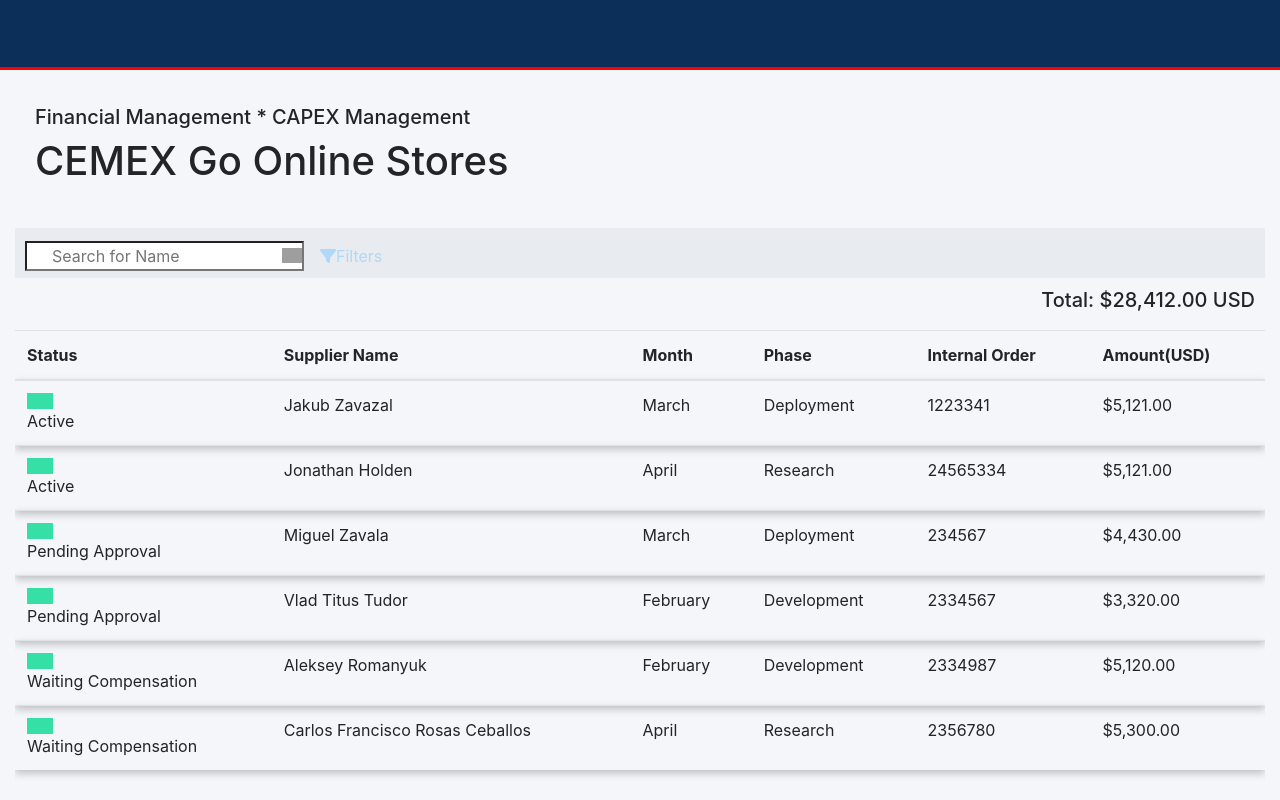
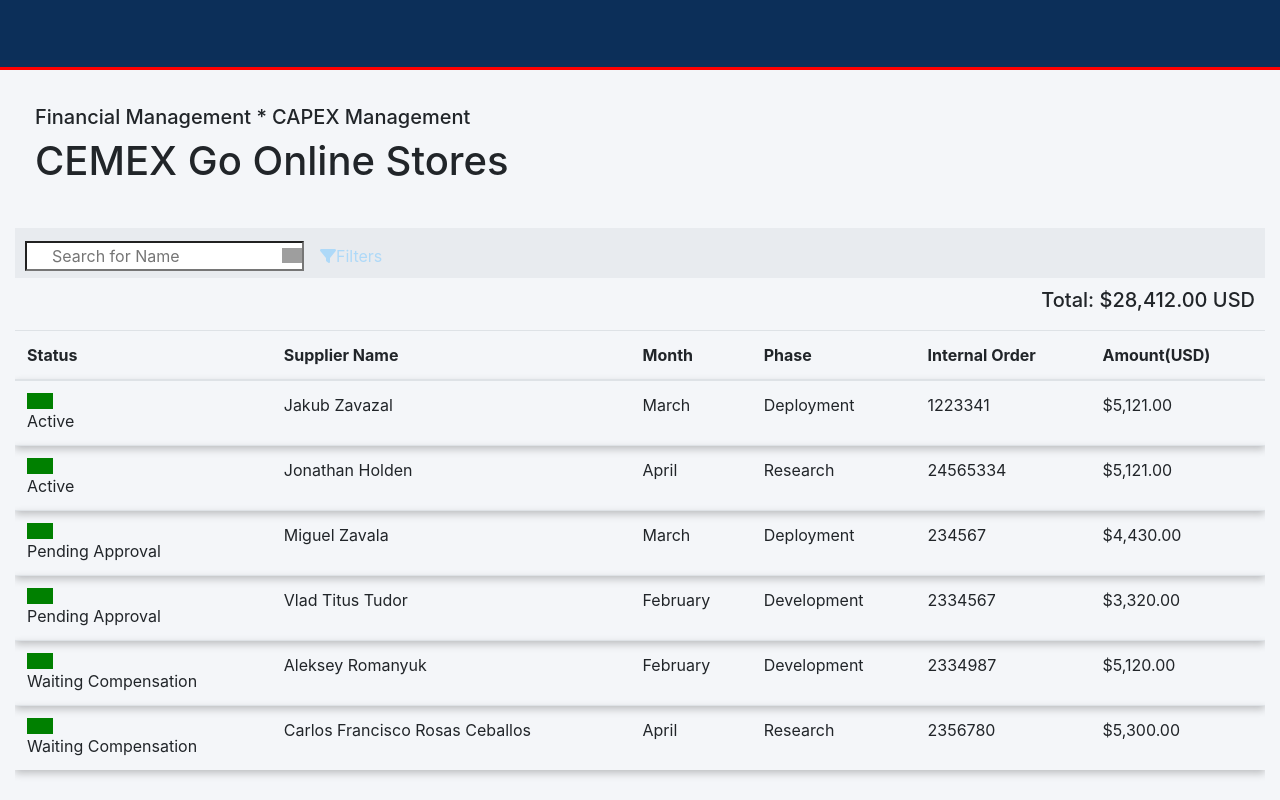
Before and after one commit to ralo44/FrontEndCemex, an Angular app: page / in a window 1280 px wide. Built offline with nearby package versions, Linux system fonts and the light colour scheme; grey boxes are pictures that could not be loaded.

Commit message:
Added dessign and functionality in components

```diff
--- a/src/app/pages/home/home.component.html
+++ b/src/app/pages/home/home.component.html
@@ -1,26 +1,26 @@
+<!-- Header -->
 <nav class="navbar" aria-label="First navbar example"></nav>
-
 <div class="title">
   <h5>Financial Management * CAPEX Management</h5>
   <h1>CEMEX Go Online Stores</h1>
 </div>
 <div class="container-fluid">
-
   <div class="searchContainer">
-    <input #searchText type="text" class="icon" placeholder="Search for Name" (keyup)="onSearch(searchText.value)" list="testList" >
+    <!-- show all names -->
+    <input #searchText type="text" class="icon" placeholder="Search for Name" (keyup)="onSearch(searchText.value)"
+      list="testList">
     <datalist id="testList">
       <option *ngFor="let c of DataList" [ngValue]="c">{{c.supplierName}}</option>
     </datalist>
-    <span (click)="open(modal)" class="openModal"><i class="fas fa-filter"></i>Filters  </span>
+    <span (click)="open(modal)" class="openModal"><i class="fas fa-filter"></i>Filters </span>
   </div>
 </div>
-
+<!-- show data -->
 <div class="container-fluid">
   <div class="total">
-      <h5>Total: {{totalSum(1) | currency }}  USD</h5>
+    <h5>Total: {{totalSum(1) | currency }} USD</h5>
   </div>
   <div class="table-responsive">
-
     <table class="table">
       <thead>
         <tr>
@@ -34,7 +34,9 @@
       </thead>
       <tbody>
         <tr class="tr" *ngFor="let data of displayData">
-            <td> <div class="rectangle"></div>{{data.status}} </td>
+          <td>
+            <div class="rectangle"></div>{{data.status}}
+          </td>
           <td>{{data.supplierName}}</td>
           <td>{{data.month}}</td>
           <td>{{data.phase}}</td>
@@ -43,11 +45,10 @@
         </tr>
       </tbody>
     </table>
-    </div >
+  </div>
 </div>
 
-
-
+<!-- Form modal -->
 <ng-template #modal let-modal>
   <div class="modal-header">
     <h4 class="modal-title" id="modal-basic-title">Filter Expenses</h4>
@@ -56,7 +57,7 @@
     </button>
   </div>
   <div class="modal-body">
-    <form  [formGroup]="Form" id="Form">
+    <form [formGroup]="Form" id="Form">
       <span>Status</span>
       <div class="form-row">
         <label class="checkbox-inline">
@@ -69,36 +70,30 @@
           <input type="checkbox" id="Waiting Compensation" value="Waiting Compensation"> Waiting Compensation
         </label>
       </div>
-
       <div class="form-row">
         <div class="form-group col-md-4">
           <label for="inputState">Phase</label>
-          <select class="form-select" id="phase" formControlName="phase" >
-            <option selected>Select one or more phases</option>
+          <select class="form-select" id="phase" formControlName="phase">
+            <option value="default">Select one or more phases</option>
             <option value="Deployment"> Deployment</option>
             <option value="Development"> Development</option>
             <option value="Research"> Research</option>
           </select>
-
         </div>
         <div class="form-group col-md-4">
           <label for="inputState">Month</label>
-          <select class="form-select" id="month" formControlName="month" >
-            <option selected>Select one or more months</option>
+          <select class="form-select" id="month" formControlName="month">
+            <option value="default">Select one or more months</option>
             <option value="February"> February</option>
-            <option value="March"> March  </option>
-            <option value="April"> April  </option>
+            <option value="March"> March </option>
+            <option value="April"> April </option>
           </select>
-
         </div>
       </div>
     </form>
-
     <div class="modal-footer">
-        <button type="button" class="btn btn-outline-dark"   (click)="modal.dismiss('Cross click')">Cancel</button>
-        <button  class="btn btn-primary" (click)="filter('Research')" (click)="modal.dismiss('Cross click')">Apply</button>
+      <button type="button" class="btn btn-outline-dark" (click)="modal.dismiss('Cross click')">Cancel</button>
+      <button class="btn btn-primary" (click)="filter('Research')" (click)="modal.dismiss('Cross click')">Apply</button>
     </div>
   </div>
-
-
 </ng-template>
--- a/src/app/pages/home/home.component.scss
+++ b/src/app/pages/home/home.component.scss
@@ -1,30 +1,23 @@
 .navbar{
     background-color: #0c2f59;
     height: 70px;
-    // width: 200px;
     border-bottom-style: solid;
     border-color: red;
 }
 .title{
     padding: 5px;
     margin: 30px;
-
 }
 .container{
     margin: 0 30px;
-
 }
 .searchContainer{
     background-color: #e8ebef;
     height: 50px;
     padding: 1% 10px;
-    // padding: 1em;
-
-    // margin: 30px;
     .fas{
         color: #aed9f8;
     }
-
 }
 .icon {
     padding-left: 25px;
@@ -39,51 +32,33 @@
       padding: 1em;
   }
   .total{
-    // display:flex;
-    // justify-content: right;
-    // align-items: right;
-    // text-align: right;
     text-align: right;
     padding:10px;
-
 }
-.table{
-    // margin: 30px;
-
-    .rectangle{
-        width: 26px;
-        height: 16px;
-        background-color: rgb(53, 223, 166);
-        margin: 0 0;
-    // flex-direction: column;
-
-
-
-    }
-
+.rectangle{
+    width: 26px;
+    height: 16px;
+    background-color: rgb(53, 223, 166);
+    margin: 0 0;
 }
 .tr{
     padding: 1em;
     margin: 1px 30px;
-    // background-color:aliceblue;
     box-shadow: rgba(0, 0, 0, 0.24) 0px 3px 8px;
 }
-
 .form{
     display: flex;
 }
-modal{
+.modal{
     .modal-header{
         border: 0;
     }
     .modal-footer{
         border: 0;
     }
-
     .modal-header{
     border: 0;
     }
-
 }
 .modal-footer{
     border: 0;
@@ -98,8 +73,15 @@
 .checkbox-inline{
     padding: 10px 20px 30px 0;
 }
-@media(max-width:570px){
-    .table{
-
+$status:'Active';
+.rectangle{
+    @if $status == 'Active'{
+        background-color:green;
+    }
+    @else if $status == 'Pending Approval'{
+        background-color: blue;
+    }
+    @else if $status == 'Waiting Compensation'{
+        background-color: orange;
     }
 }
--- a/src/app/pages/home/home.component.ts
+++ b/src/app/pages/home/home.component.ts
@@ -16,19 +16,19 @@
 
   // ngmodal
   closeResult = '';
+
   constructor(
-    private modalService: NgbModal,
-    private fb: FormBuilder,
-  ) {
-    this.Form = this.fb.group({
+            private modalService: NgbModal,
+            private fb: FormBuilder,
+            ) {
+    this.Form = this.fb.group({//create form
       status: [''],
       phase: [''],
       month: [''],
     })
+    // new Array to display filtered data
     this.displayData = [... this.DataList]
-// console.log(this.Form.value(status));
-}
-
+  }
 
   ngOnInit(): void {
   }
@@ -49,6 +49,7 @@
       return `with: ${reason}`;
     }
   }
+  // Main array
   DataList:any = [
     {id:1,status:'Active', supplierName:'Jakub Zavazal', month:'March', phase:'Deployment', internalOrder:'1223341', amount:5121},
     {id:2,status:'Active', supplierName:'Jonathan Holden', month:'April', phase:'Research', internalOrder:'24565334', amount:5121},
@@ -57,28 +58,16 @@
     {id:5,status:'Waiting Compensation', supplierName:'Aleksey Romanyuk', month:'February', phase:'Development', internalOrder:'2334987', amount:5120},
     {id:6,status:'Waiting Compensation', supplierName:'Carlos Francisco Rosas Ceballos', month:'April', phase:'Research', internalOrder:'2356780', amount:5300},
   ]
-  totalSum(index: number){
+  totalSum(index: number){//get total
     let sum = 0
     for (let i = 0; i < this.displayData.length; i++) {
          sum += this.DataList[i].amount
     }
     return  sum
   }
-  // onSearch(value:string){
-  //   console.log(value);
-  //   let name = this.DataList.supplierName
-  //   if (name.indexOf(value) !== -1) {
 
-  //   this.displayData = this.DataList.filter(data => data.name === value )
-
-  //     console.log(this.displayData);
-  //     }
-  // }
-
-
-  filter(phase){
+   filter(phase){
     this.displayData = this.DataList.filter(data => data.phase === phase )
-    // console.log(this.displayData);
   }
 
   onSearch(value:string){
@@ -88,11 +77,7 @@
      let name = data.supplierName.toLowerCase()
      if(name.indexOf(texto) != -1){
        console.log(name);
-      //  this.displayData = this.DataList.filter(data => data.supplierName === name)
-
-
      }
    }
-  //  console.log(this.DataList.supplierName);
   }
 }
--- a/src/styles.scss
+++ b/src/styles.scss
@@ -5,5 +5,4 @@
 html,body{
     background-color:#f4f6f9 ;
     min-height: 100%;
-
 }
```
Also changed, not shown: todo.txt (deleted), 1 other file (tests, documents, lock files or other folders). Lines whose indentation alone changed are shown as unchanged.
